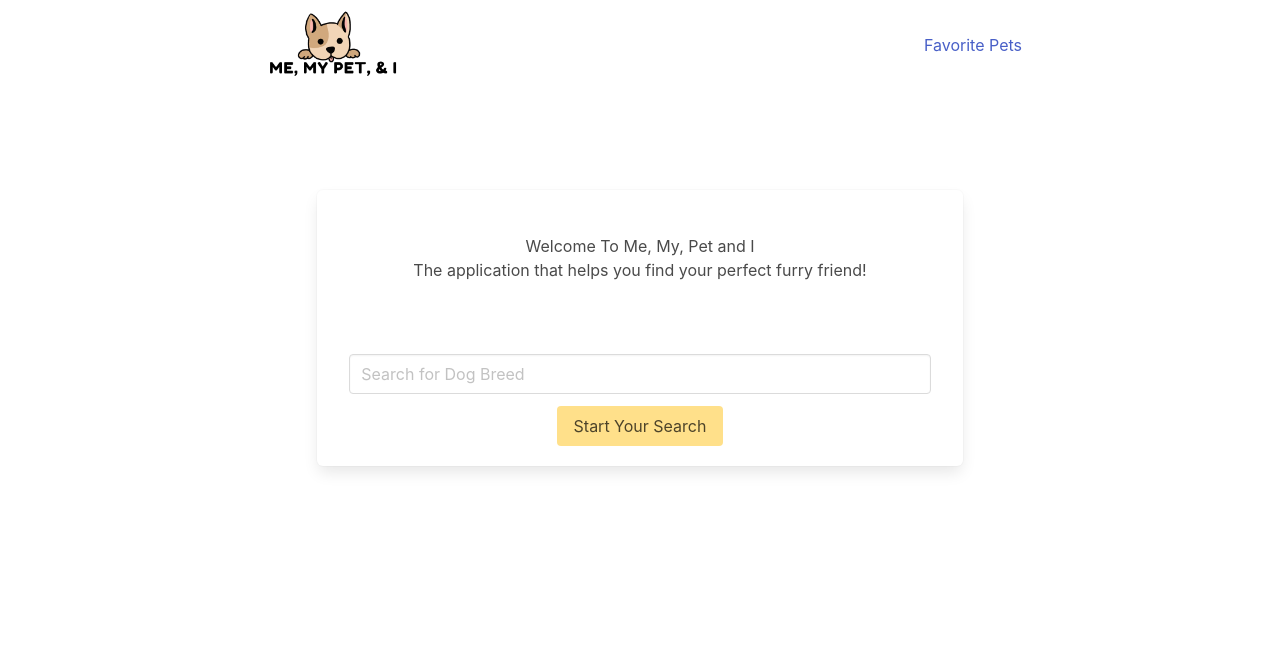
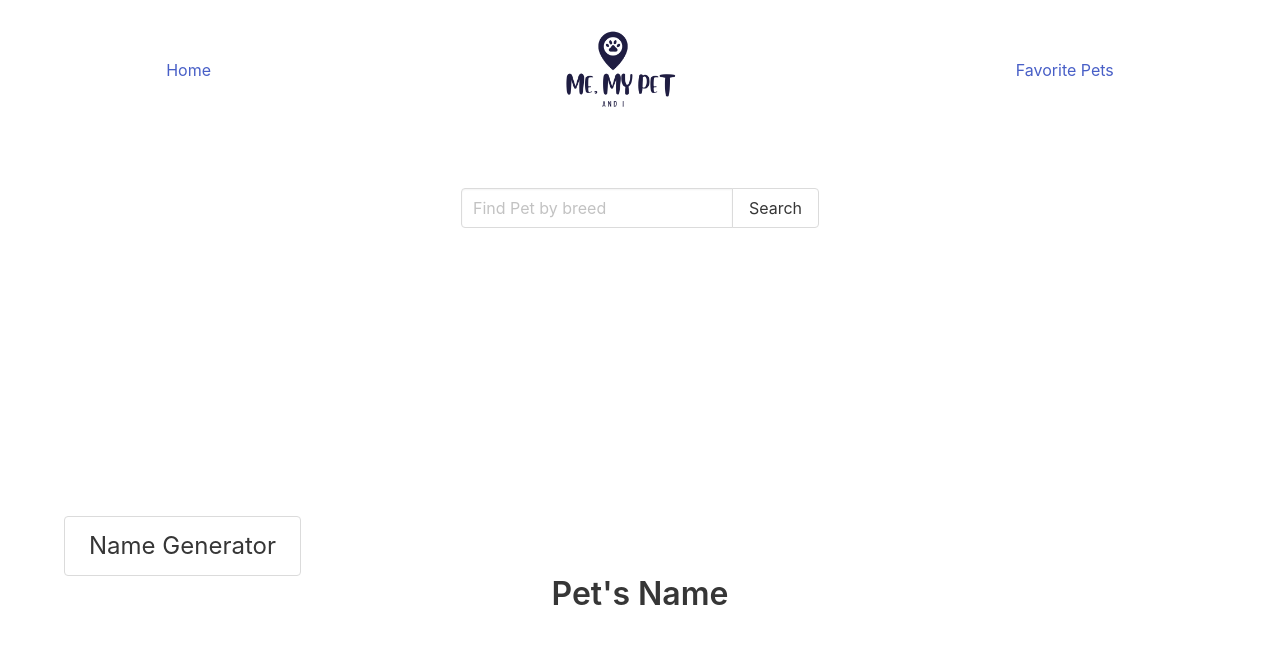
Before and after one commit to silkyjazz/Me-MyPet-AndI, a plain HTML site: page index.html in a window 1280 px wide. Drawn offline with nearby package versions, Linux system fonts and the light colour scheme.

Commit message:
added button for name generator, heading for pets name, and cards to display the dogs in.

```diff
--- a/index.html
+++ b/index.html
@@ -24,68 +24,69 @@
 </head>
 <header class="header">
     <nav class="level">
+        <p class="level-item has-text-centered">
+            <a href="index.html" class="link is-info">Home</a>
+          </p>
           <p class="level-item has-text-centered">
-            <img src="./Assets/header-logo.png" alt="" style="height: 90px;">
-        </p>
-
-        <p class="level-item has-text-centered">
-            <a href="./favorites.html" class="link is-info" >Favorite Pets</a>
-        </p>
+            <img src="/assets/and I.png" alt="" style="height: 140px;">
+          </p>
+          <p class="level-item has-text-centered">
+            <a href="favorites.html" class="link is-info">Favorite Pets</a>
+          </p>
     </nav>
 </header>
 
-<div class="columns is-centered has-text-centered">
-    <div class="column is-8">
-        <div class="box">
-            <div class=randomPhotos id="contains-photo">
-                <img id='images' src="">
-                <button class="" id="favorite">&#9825; </button>
-            </div>
-            <div class="welcome">
-                <p>Welcome To Me, My, Pet and I </p>
-                <p>The application that helps you find your perfect furry friend!</p>
-            </div>
-            <div class="column">
-                <input  id="searchDog" class="input" type="text" placeholder="Search for Dog Breed">
-            </div>
-            <!-- <div class="dog-info"></div>
-            <div class="field">
-                <label class="label">Select From Dog Breed</label>
-                <div class="control">
-                  <div id="dropdown-menu" class="select">
-                    <select id="dropdown">
-                      <option value="afghan hound">Afgan Hound</option>
-                      <option value="alaskan malamutes">Alaskan Malanutes</option>
-                      <option value="basenji">Basenji</option>
-                      <option value="beagle">Beagle</option>
-                      <option value="boxere">Boxere</option>
-                      <option value="bulldog">Bulldog</option>
-                      <option value="chihuahua">Chihuahua</option>
-                      <option value="chow">Chow</option>
-                      <option value="corgi">Corgi</option>
-                      <option value="doberman">Doberman</option>
-                      <option value="frise">Frise</option>
-                      <option value="germanshapard">German Sheppard</option>
-                      <option value="greyhound">Greyhound</option>
-                      <option value="huskey">Huskey</option>
-                      <option value="pitbull">Pitbull</option>
-                      <option value="poodle">Poodle</option>
-                    </select>
-                  </div>
-                </div>
-              </div> -->
-            <button id="search" class="button is-normal is-warning">
-                Start Your Search
+<section class="hero is-small-with-navbar">
+    <div class="hero-body level">
+
+      <div class="level-item">
+        <div class="field has-addons">
+          <p class="control">
+            <input class="input" id="breed-input" type="text" placeholder="Find Pet by breed">
+          </p>
+          <p class="control">
+            <button class="button" id="search">
+              Search
             </button>
+          </p>
         </div>
+      </div>
     </div>
-</div>
+  </section>
 
+  <section class="section cards hero">
+    <div class="container hero-body breed-list">
+      <div class="cards-container columns is-multiline">
+      </div>
+    </div>
+  </section>
+  <section class="section" id="nameGenerator">
+    <div class='container nameGenerator-Box'>
+      <div class="nameGenerator-container">
+        <button class="button is-large nameGenerator-button ">Name Generator</button>
+      </div>
+      <div>
+        <h1 class='title has-text-centered'>
+          Pet's Name
+        </h1>
+      </div>
+      <div class='columns is-mobile is-centered'>
+        <div class='column is-5'>
+          <div class='list'>
+            <ul class="pets-name">
 
-<script src="./script.js"></script>
+            </ul>
+          </div>
+        </div>
+      </div>
+    </div>
+  </section>
+
 <script src="https://code.jquery.com/jquery-3.5.0.min.js"></script>
 <script src="https://cdn.jsdelivr.net/npm/dayjs@1.11.3/dayjs.min.js"></script>
 <script src="https://use.fontawesome.com/releases/v5.15.4/js/all.js"></script>
+<script src="https://kit.fontawesome.com/b99e675b6e.js"></script>
+<script src="./script.js"></script>
 
 </body>
 
```
Also changed, not shown: favorites.html (+14 -1 lines), Assets/and I.png (added).
